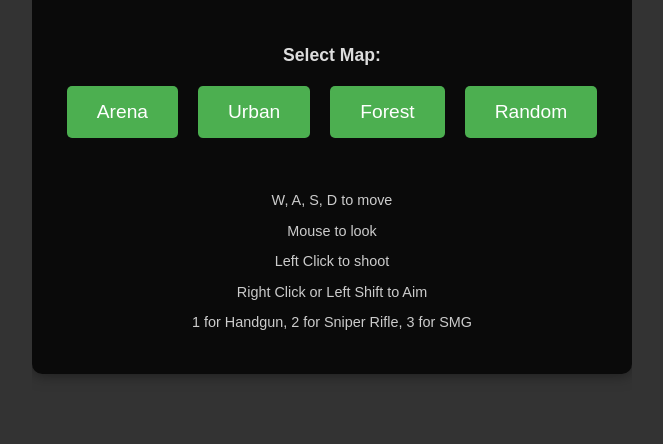
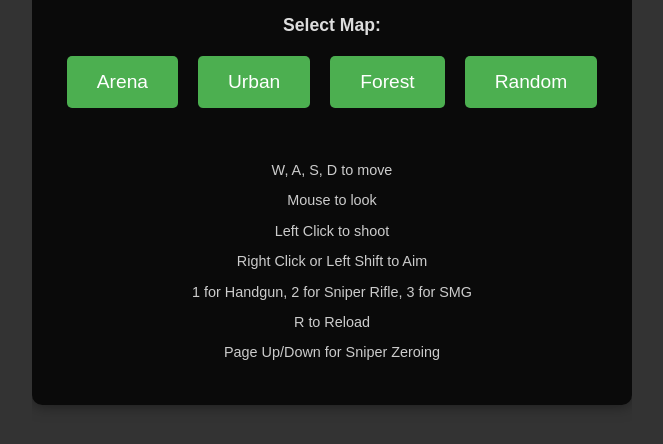
Before and after one commit to zhener562/simple-fps, a React app: page static/index.html in a window 1280 px wide. Shown: the part 342-786 px from the top of the page, without its empty margins (308-971 px from the left). Built offline with nearby package versions, Linux system fonts and the light colour scheme.

Commit message:
add how to reload and zero-in

```diff
--- a/static/index.html
+++ b/static/index.html
@@ -44,6 +44,8 @@
       <p>Left Click to shoot</p>
       <p>Right Click or Left Shift to Aim</p>
       <p>1 for Handgun, 2 for Sniper Rifle, 3 for SMG</p>
+      <p>R to Reload</p>
+      <p>Page Up/Down for Sniper Zeroing</p>
     </div>
   </div>
 
@@ -52,6 +54,7 @@
     <p>W, A, S, D to move | Mouse to look</p>
     <p>Left Click to shoot | Right Click or Left Shift to Aim</p>
     <p>1 for Handgun, 2 for Sniper Rifle, 3 for SMG</p>
+    <p>R to Reload | Page Up/Down for Sniper Zeroing</p>
     <p id="p2p-instruction" style="display:none; margin-top: 10px; font-size: 16px;">Use P2P controls below to connect, then click to start.</p>
   </div>
 
```
Also changed, not shown: static/dist/index.html.
